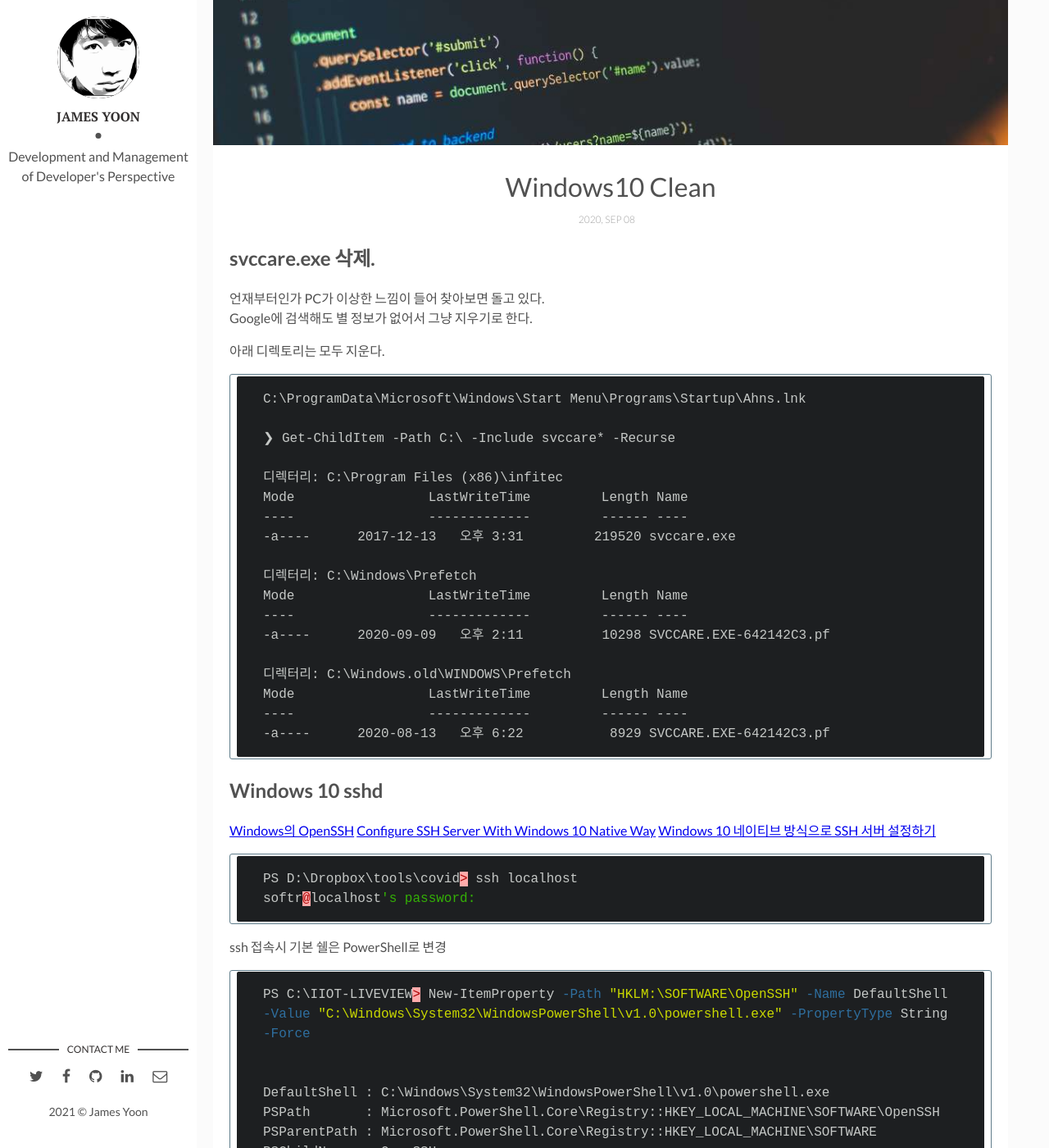
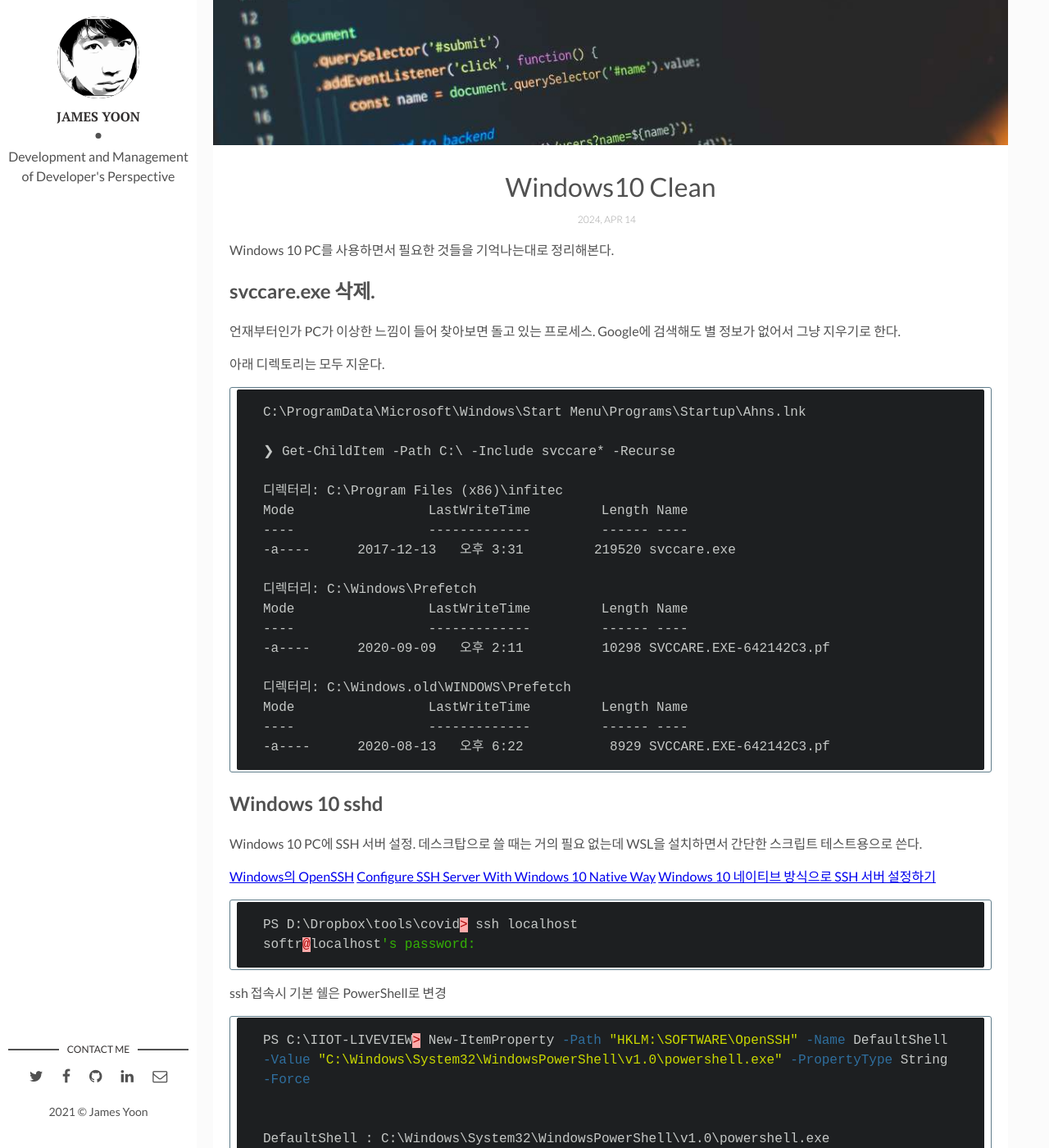
Before and after one commit to butteryoon/butteryoon.github.io, a Jekyll site: the page built from _posts/2020-09-09-windows10_clean.md, in a window 1280 px wide and 1400 px high, scrolled down 343 px. Shown: the whole window at 82% size. Built offline with Jekyll 4.4.1, drawn with Linux system fonts in a browser that asks for light colours; comment, search, counter and statistics services are not loaded; some of the changed text lies outside the part shown.

````diff
--- a/_posts/2020-09-09-windows10_clean.md
+++ b/_posts/2020-09-09-windows10_clean.md
@@ -1,18 +1,22 @@
 ---
 layout: post
 title: "Windows10 Clean"
+description: "Windows 10 PC 깔끔하게 관리하기"
 img: "vscode-title.jpg"
 date: 2020-09-08 20:00:00 +0900
+last_modified_at: 2024-04-14 18:00:00 +0900
 tags: [Windows10, Visual Studio Code, vscode, Font, D2Coding] # add tag
 related: Windows10
 categories: tools
 ---
 
+Windows 10 PC를 사용하면서 필요한 것들을 기억나는대로 정리해본다.
+
+<!--more-->
 
 ## svccare.exe 삭제.
 
-언재부터인가 PC가 이상한 느낌이 들어 찾아보면 돌고 있다.
-Google에 검색해도 별 정보가 없어서 그냥 지우기로 한다.
+언재부터인가 PC가 이상한 느낌이 들어 찾아보면 돌고 있는 프로세스. Google에 검색해도 별 정보가 없어서 그냥 지우기로 한다.
 
 아래 디렉토리는 모두 지운다.
 
@@ -39,6 +43,8 @@
 
 ## Windows 10 sshd
 
+Windows 10 PC에 SSH 서버 설정. 데스크탑으로 쓸 때는 거의 필요 없는데 WSL을 설치하면서 간단한 스크립트 테스트용으로 쓴다.
+
 [Windows의 OpenSSH](https://docs.microsoft.com/ko-kr/windows-server/administration/openssh/openssh_overview)
 [Configure SSH Server With Windows 10 Native Way](https://medium.com/rkttu/set-up-your-ssh-server-in-windows-10-native-way-1aab9021c3a6)
 [Windows 10 네이티브 방식으로 SSH 서버 설정하기](https://medium.com/beyond-the-windows-korean-edition/windows-10-네이티브-방식으로-ssh-서버-설정하기-64988d87349)
@@ -63,6 +69,8 @@
 ```
 
 ## https://chocolatey.org
+
+윈도우즈 패키지 관리자로 터미널에서 패키지 설치/삭제/업데이트 관리를 할 수 있다.
 
 ```powershell
 PS C:\Users\softr> choco search winRAR
@@ -108,6 +116,8 @@
 
 ## putty 설정 파일 저장
 
+putty 세션설정 정보 백업, 설정이 레지스트리에 등록되어 있다.
+
 ```
 regedit /E "putty-settings.reg" HKEY_CURRENT_USER\Software\SimonTatham
 ```
````
Also changed, not shown: _posts/2021-04-13-windows_key_mapping.md (added, +39 -0 lines), assets/img/m_powertoy_keymapping.webp (added).
